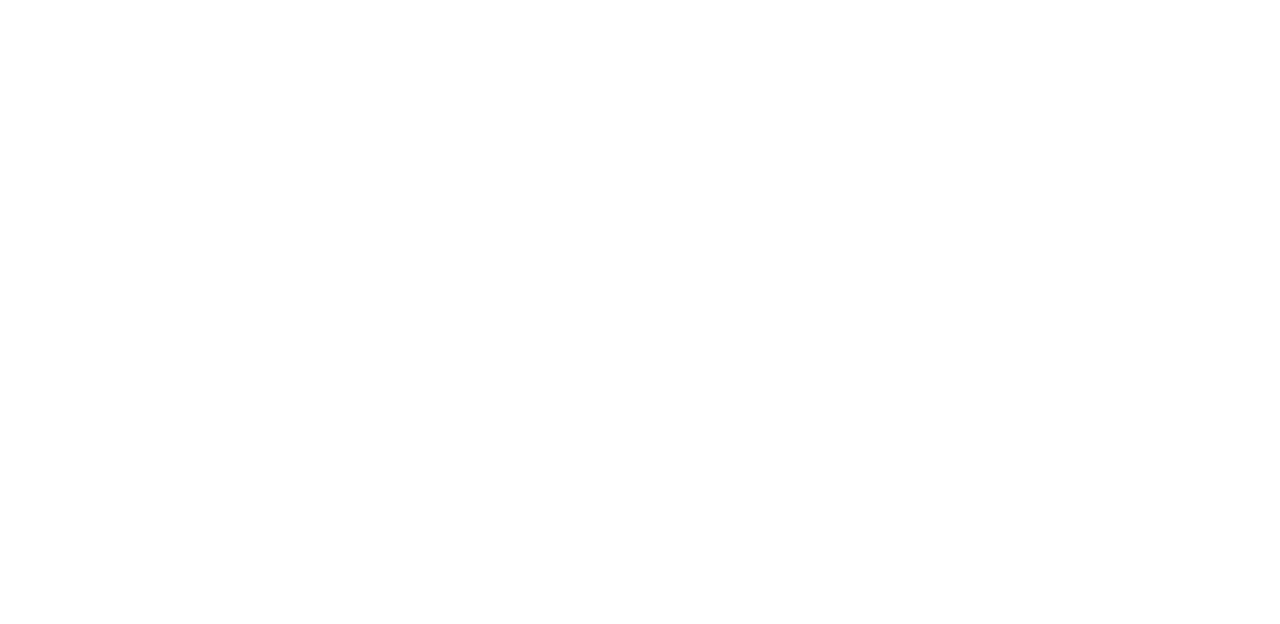
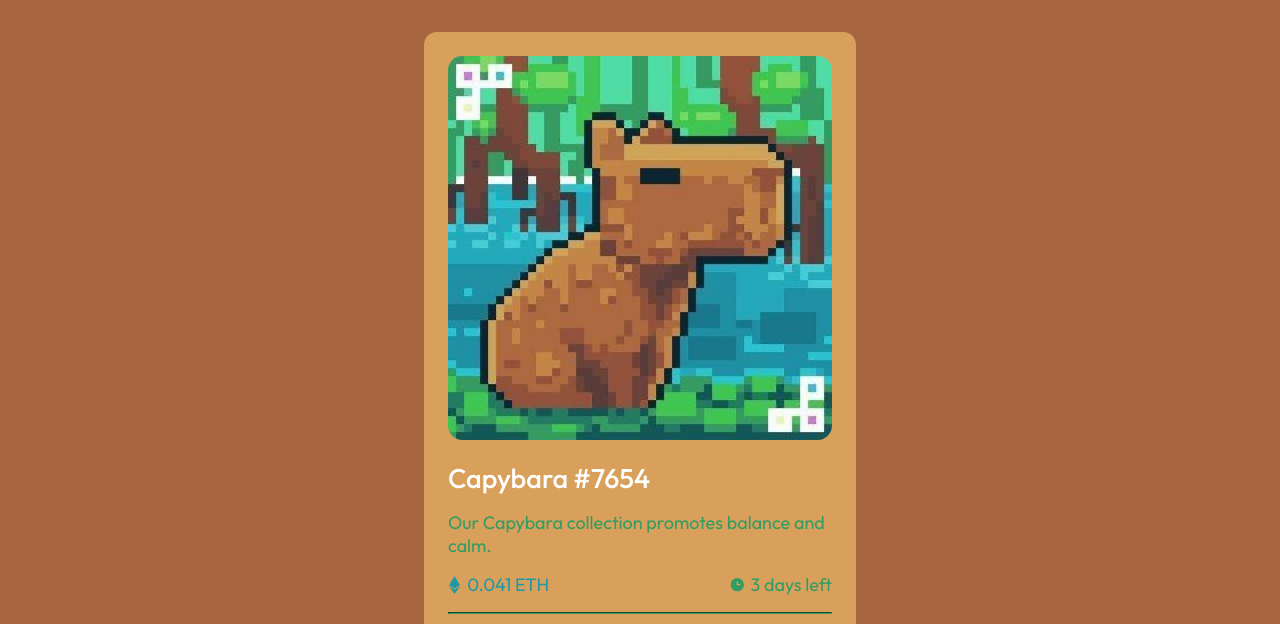
Before and after one commit to Davizim-leite/Capybara__NFT, a plain HTML site: page index.html in a window 1280 px wide. Shown: the top 624 px of the page. Drawn offline with Linux system fonts and the light colour scheme.

Commit message:
Update index.html

```diff
--- a/index.html
+++ b/index.html
@@ -4,7 +4,7 @@
     <meta charset="UTF-8">
     <meta http-equiv="X-UA-Compatible" content="IE=edge">
     <meta name="viewport" content="width=device-width, initial-scale=1.0">
-    <script src="https://kit.fontawesome.com/bc84f95dc1.js"
+    <script src="https://kit.fontawesome.com/bc84f95dc1.js" crossorigin="anonymous"></script>
     <link rel="stylesheet" href="/style/style.css">
     <title>NFT preview</title>
 </head>
```
